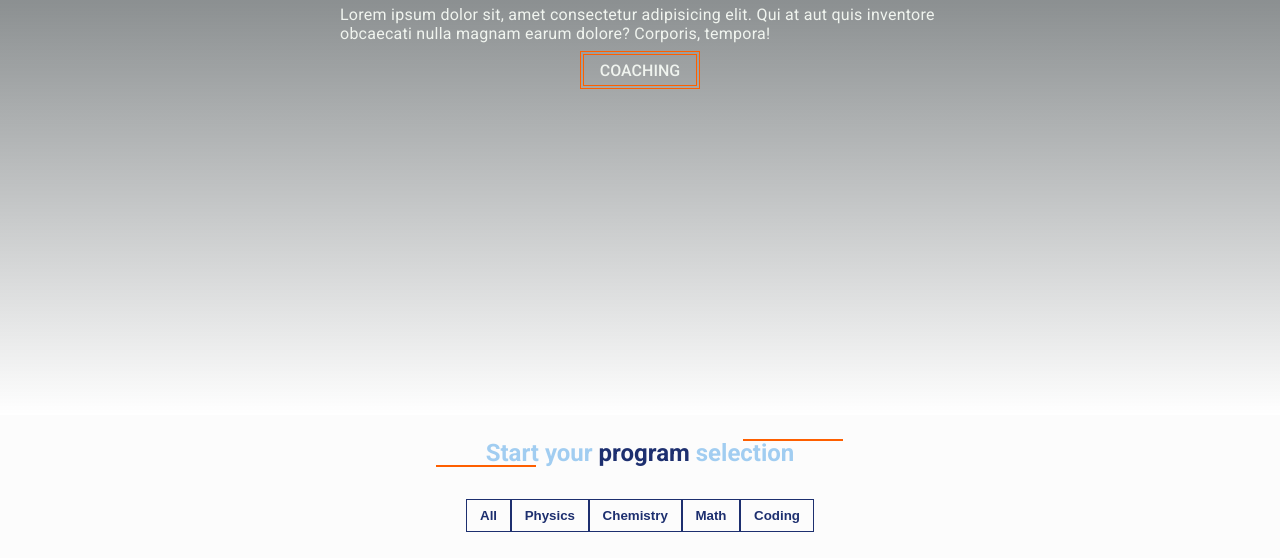
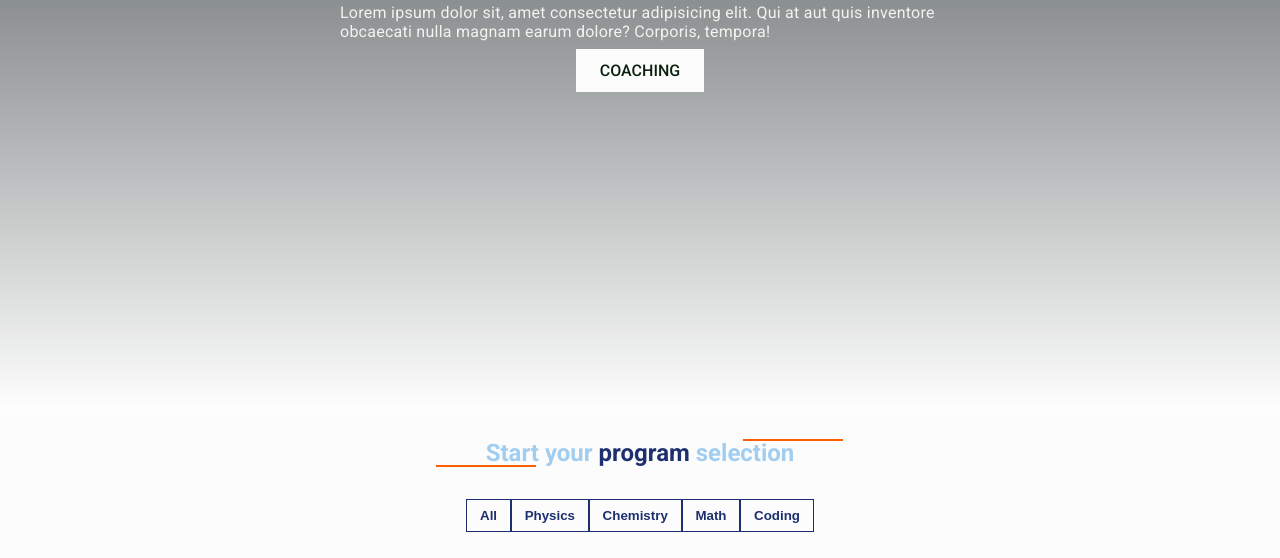
Before and after one commit to dezmanvee/Ex-Edu, a plain HTML site: page index.html in a window 1280 px wide. Shown: the part 474-1032 px from the top of the page. Drawn offline with nearby package versions, Linux system fonts and the light colour scheme.

Commit message:
Improved primary button animation effect

```diff
--- a/style.css
+++ b/style.css
@@ -159,16 +159,37 @@ header {
     color:var(--clr-orange)
 }
 .pry-btn {
-    border: 4px double var(--clr-orange);
-    padding: 0.35rem 1rem;
+    /* border: 4px double var(--clr-orange); */
+    background: var(--clr-white);
+    padding: 0.75rem 1.5rem;
     text-transform: uppercase;
     font-weight: 450;
-    color: var(--baby-powder);
+    color: var(--dark-green);
+    position: relative;
+    z-index: 1;
+    transition: var(--transition)
+}
+.pry-btn::before{
+    content: '';
+    top: 0;
+    left: 0;
+    right: 0;
+    bottom: 0;
+    position: absolute;
+    background: var(--clr-orange);
+    z-index: -1;
+    transform: scaleX(0);
+    transform-origin: left;
+    transition: var(--transition)
+}
+.pry-btn:hover::before,
+.pry-btn:focus::before{
+    transform: scaleX(1);
 }
 
 .pry-btn:hover {
     cursor: pointer;
-
+    color: var(--clr-white);
 }
 
 @media screen and (min-width: 800px) {
```
